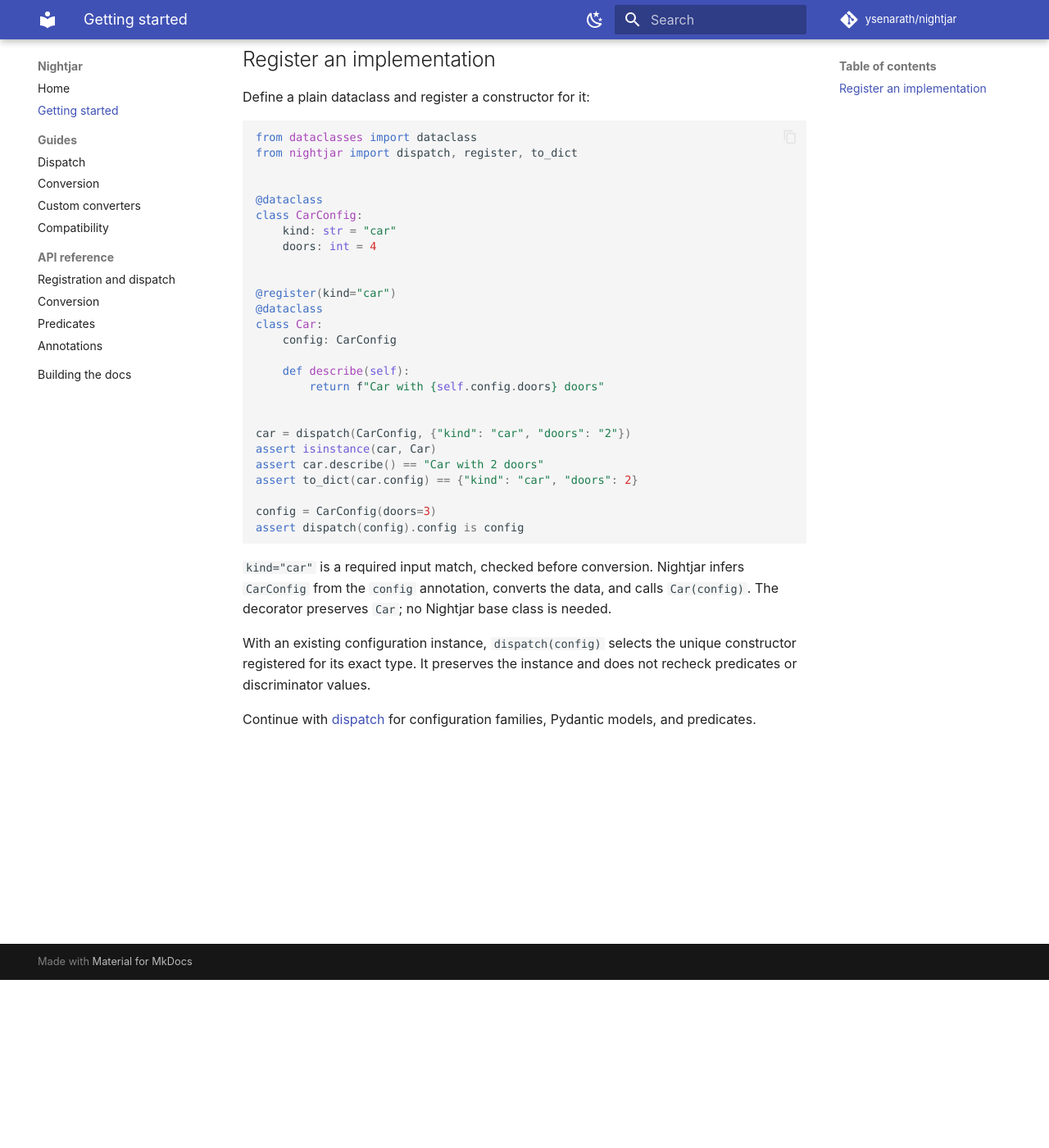
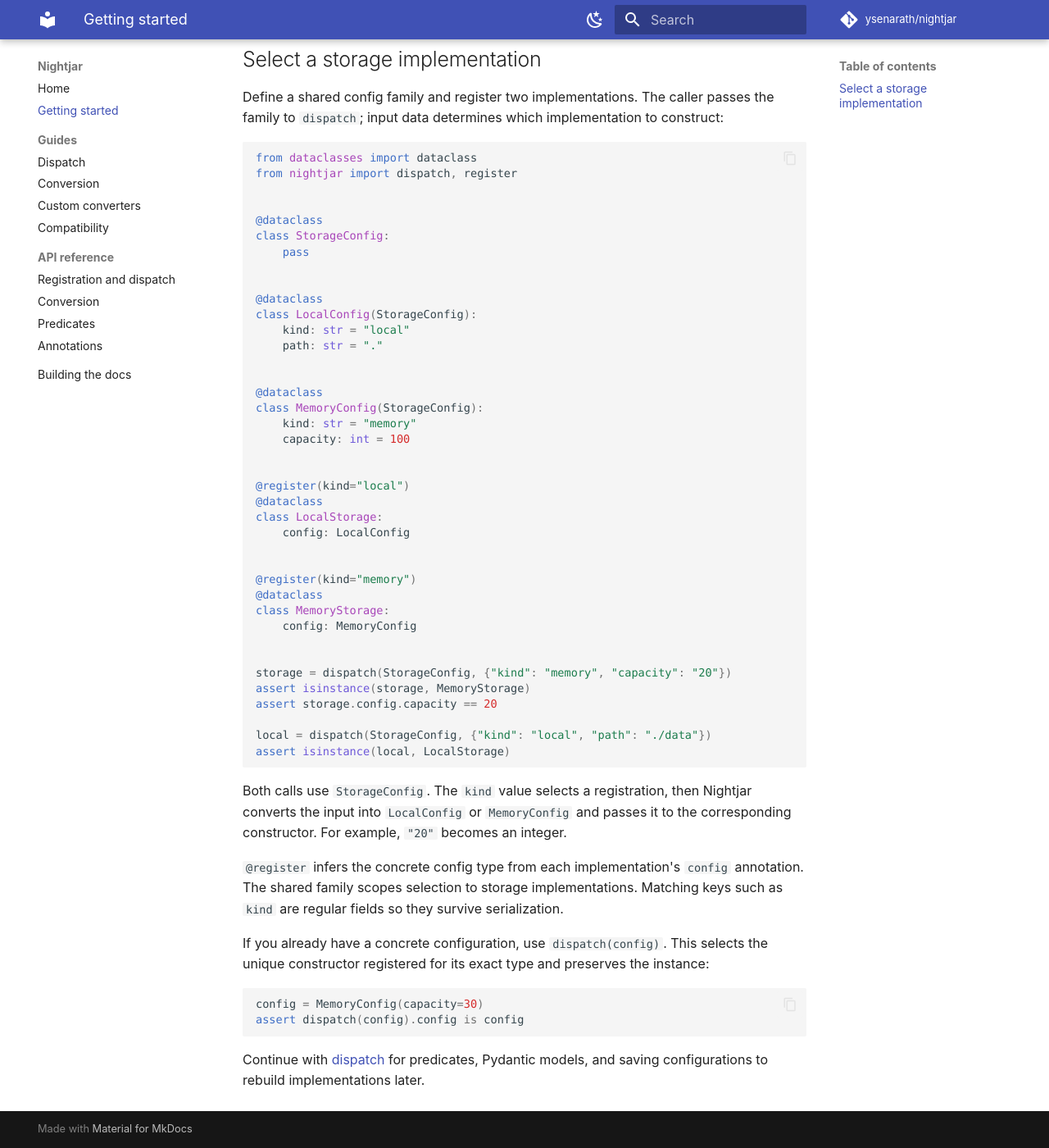
Before and after one commit to ysenarath/nightjar, an MkDocs documentation site: the page built from docs/getting-started.md, in a window 1280 px wide and 1400 px high, scrolled down 205 px. Shown: the whole window at 82% size. Built offline with MkDocs 1.6.1 and Material for MkDocs 9.7.7, drawn with Linux system fonts in a browser that asks for light colours; comment, search, counter and statistics services are not loaded.

Commit message:
Show implementation selection in introductory examples

````diff
--- a/docs/getting-started.md
+++ b/docs/getting-started.md
@@ -4,46 +4,69 @@
 uv add nightjar
 ```
 
-## Register an implementation
+## Select a storage implementation
 
-Define a plain dataclass and register a constructor for it:
+Define a shared config family and register two implementations. The caller
+passes the family to `dispatch`; input data determines which implementation
+to construct:
 
 ```python
 from dataclasses import dataclass
-from nightjar import dispatch, register, to_dict
+from nightjar import dispatch, register
 
 
 @dataclass
-class CarConfig:
-    kind: str = "car"
-    doors: int = 4
+class StorageConfig:
+    pass
 
 
-@register(kind="car")
 @dataclass
-class Car:
-    config: CarConfig
-
-    def describe(self):
-        return f"Car with {self.config.doors} doors"
+class LocalConfig(StorageConfig):
+    kind: str = "local"
+    path: str = "."
 
 
-car = dispatch(CarConfig, {"kind": "car", "doors": "2"})
-assert isinstance(car, Car)
-assert car.describe() == "Car with 2 doors"
-assert to_dict(car.config) == {"kind": "car", "doors": 2}
+@dataclass
+class MemoryConfig(StorageConfig):
+    kind: str = "memory"
+    capacity: int = 100
 
-config = CarConfig(doors=3)
+
+@register(kind="local")
+@dataclass
+class LocalStorage:
+    config: LocalConfig
+
+
+@register(kind="memory")
+@dataclass
+class MemoryStorage:
+    config: MemoryConfig
+
+
+storage = dispatch(StorageConfig, {"kind": "memory", "capacity": "20"})
+assert isinstance(storage, MemoryStorage)
+assert storage.config.capacity == 20
+
+local = dispatch(StorageConfig, {"kind": "local", "path": "./data"})
+assert isinstance(local, LocalStorage)
+```
+
+Both calls use `StorageConfig`. The `kind` value selects a registration, then
+Nightjar converts the input into `LocalConfig` or `MemoryConfig` and passes it
+to the corresponding constructor. For example, `"20"` becomes an integer.
+
+`@register` infers the concrete config type from each implementation's `config`
+annotation. The shared family scopes selection to storage implementations.
+Matching keys such as `kind` are regular fields so they survive serialization.
+
+If you already have a concrete configuration, use `dispatch(config)`. This selects
+the unique constructor registered for its exact type and preserves the instance:
+
+```python
+config = MemoryConfig(capacity=30)
 assert dispatch(config).config is config
 ```
 
-`kind="car"` is a required input match, checked before conversion. Nightjar
-infers `CarConfig` from the `config` annotation, converts the data, and calls
-`Car(config)`. The decorator preserves `Car`; no Nightjar base class is needed.
-
-With an existing configuration instance, `dispatch(config)` selects the unique
-constructor registered for its exact type. It preserves the instance and does
-not recheck predicates or discriminator values.
-
-Continue with [dispatch](guides/dispatch.md) for configuration families,
-Pydantic models, and predicates.
+Continue with [dispatch](guides/dispatch.md) for predicates, Pydantic models,
+and saving configurations to rebuild implementations later.
````
Also changed, not shown: README.md (+31 -10 lines), docs/index.md (+32 -8 lines).
